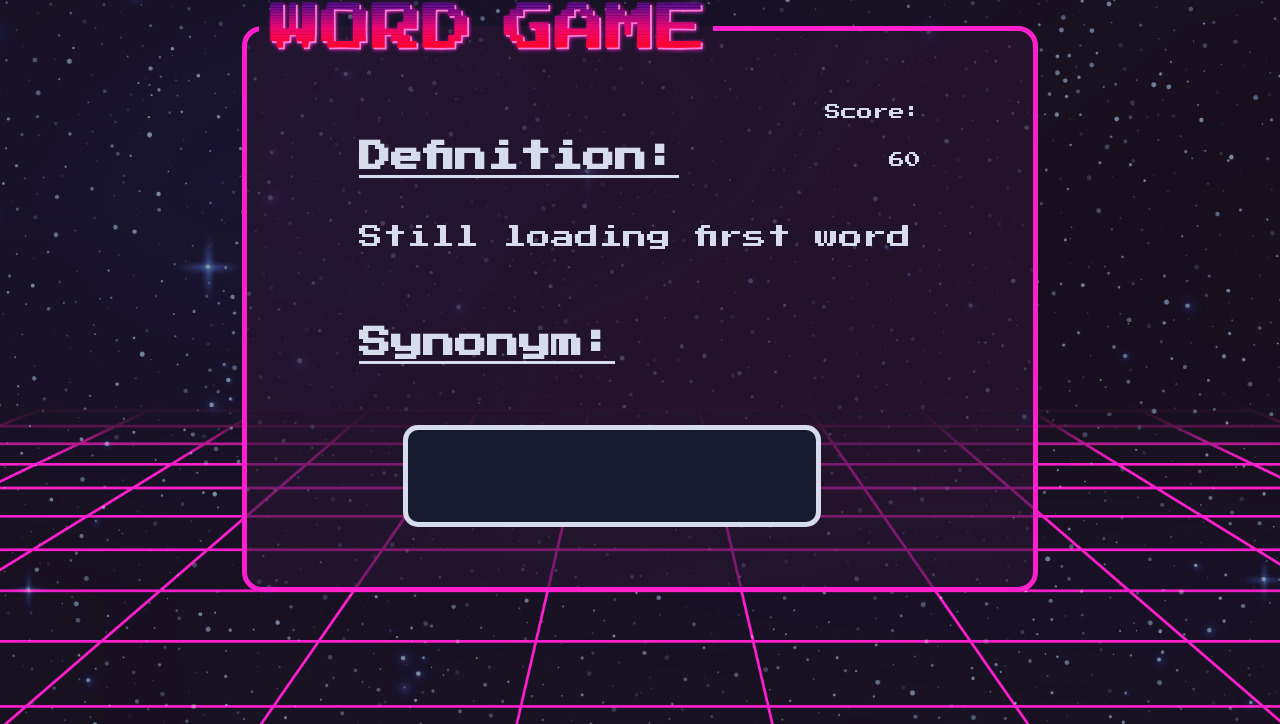
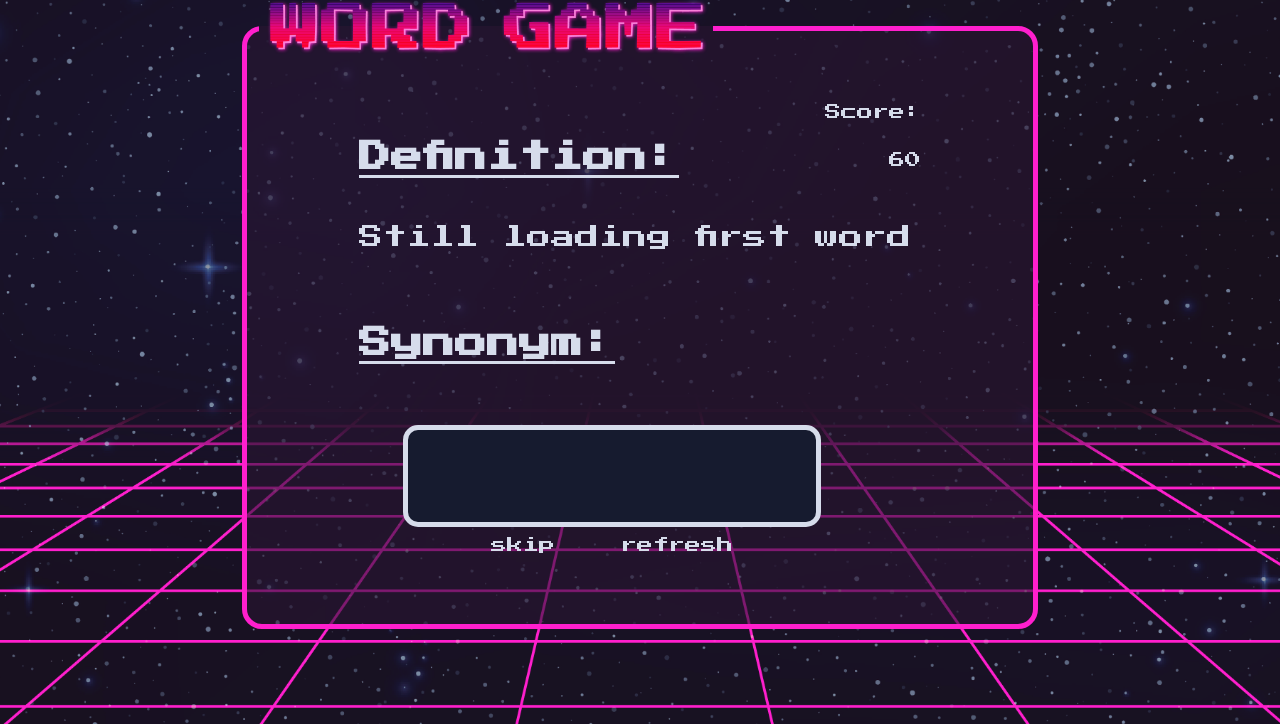
Before and after one commit to P-James/wordGame, a PHP site: page /view/pg2_game.php in a window 1280 px wide. Shown: the part 76-800 px from the top of the page. Run offline with PHP 8.4, Linux system fonts and the light colour scheme.

Commit message:
added skip and refresh words

```diff
--- a/public/css/styles.css
+++ b/public/css/styles.css
@@ -113,6 +113,10 @@
     animation: shake 100ms linear;
 }
 
+#skipbttn {
+    padding-right: 50px;
+}
+
 /* ___________ highscore pg 1 styling ___________ */
 
 #highScorePg1 {
@@ -178,7 +182,7 @@
 .inputDiv {
     line-height: 2.3em;
     margin-right: 10%;
-    /* width: 600px; */
+    text-align: center;
 }
 
 .toHighscorePg {
--- a/view/pg2_game.php
+++ b/view/pg2_game.php
@@ -15,9 +15,14 @@
         <h1>Synonym:</h1>
         <p class="synonyms"></p> <!-- this is where youll insert the synonymns -->
     </div>
-        <div class="inputDiv">
-        <input id="shake" name="userAnswer" type="text" autocomplete="off">
+    <div class="inputDiv">
+            <input id="shake" name="userAnswer" type="text" autocomplete="off">
+        <div id="bttns">
+            <a id="skipbttn" name="skip">skip</a>
+            <a id="refreshbttn" name="refresh">refresh</a>
+        </div>
     </div>
+
 </div>
 
 <script src="./public/js/clock.js"></script>
```
